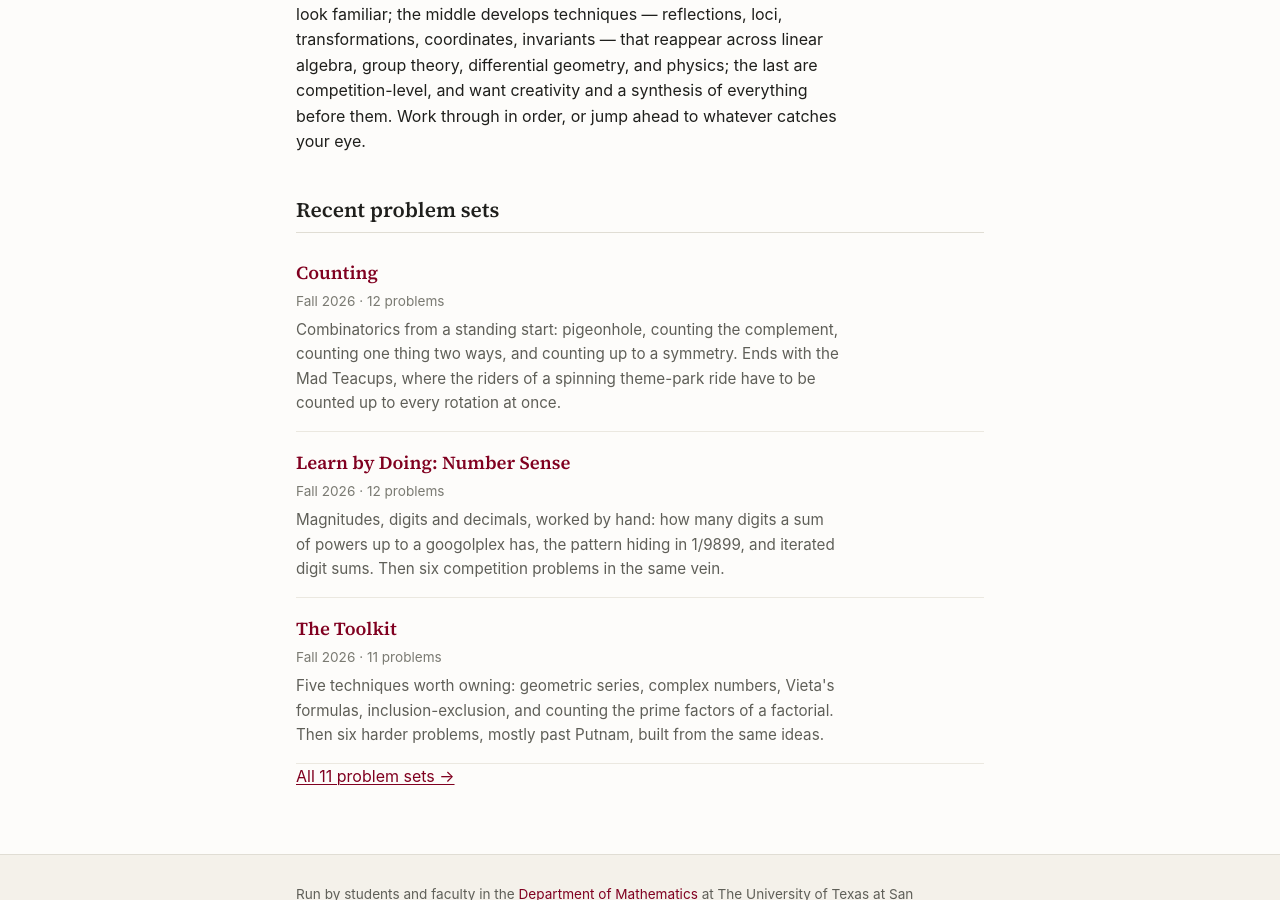
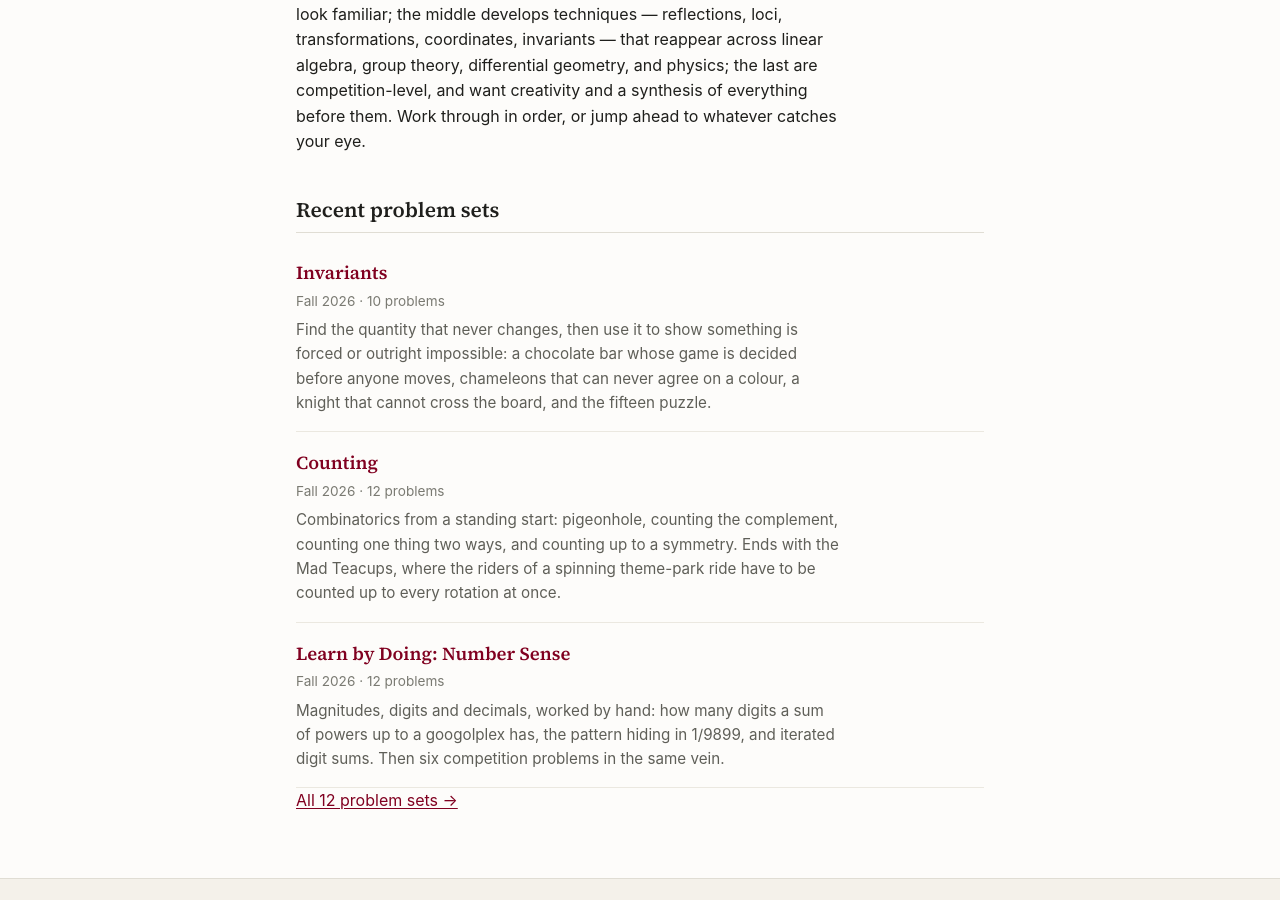
Before and after one commit to eduenez/psclub, a Jekyll site: the page built from index.md, in a window 1280 px wide and 900 px high, scrolled down 1197 px. Built offline with Jekyll 4.4.1, drawn with Linux system fonts in a browser that asks for light colours.

Commit message:
Publish the Invariants set; fix the README's pre-push check
Fall 2026's fifth handout. Site is now 12 sets, 137 problems.

The README's "check before pushing" command could not work: check-build.sh
inspects the built site, so running it straight after check-pii.sh exits 1
with "no build at _site". It also omitted the Ruby pin, which matters --
CLAUDE.md records a CI failure caused by a newer local Ruby passing what CI
rejected. Both are fixed, and the sequence was run verbatim as a reader
would, start to finish, from a clean tree.

```diff
--- a/_data/sets.yml
+++ b/_data/sets.yml
@@ -1,6 +1,47 @@
 # GENERATED by bin/extract-problems.py — do not edit by hand.
 # Source: /Users/eduenez/repos/teaching/ProblemSolving/ProblemSetsPSC
 # Re-run the script after changing any .tex file.
+
+- slug: invariants
+  title: "Invariants"
+  term: "Fall 2026"
+  date: "2026-10-07"
+  source_tex: "Fall2026/invariants.tex"
+  count: 10
+  blurb: "Find the quantity that never changes, then use it to show something is forced or outright impossible: a chocolate bar whose game is decided before anyone moves, chameleons that can never agree on a colour, a knight that cannot cross the board, and the fifteen puzzle."
+  problems:
+    - title: "Breaking the Bar"
+      topic: "Invariants"
+      difficulty: "Easy"
+    - title: "The Chameleons"
+      topic: "Invariants"
+      difficulty: "Easy"
+    - title: "A Bean in the Can"
+      topic: "Invariants"
+      difficulty: "Easy"
+    - title: "The Blackboard"
+      topic: "Invariants"
+      difficulty: "Medium"
+    - title: "A Knight from Corner to Corner"
+      topic: "Coloring"
+      difficulty: "Medium"
+    - title: "Coins in a Line"
+      topic: "Invariants / Strategy"
+      difficulty: "Medium"
+    - title: "He Loves Me, He Loves Me Not"
+      topic: "Symmetry / Strategy"
+      difficulty: "Medium"
+    - title: "The Fifteen Puzzle"
+      topic: "Parity of Permutations"
+      difficulty: "Hard"
+    - title: "Red Squares, Black Squares"
+      topic: "Coloring / Invariants"
+      difficulty: "Medium"
+      source: "Putnam 2001 B1"
+    - title: "Pegs in a Row"
+      topic: "Invariants / Strategy"
+      difficulty: "Hard"
+      source: "Putnam 2020 B2"
 
 - slug: counting
   title: "Counting"
--- a/bin/extract-problems.py
+++ b/bin/extract-problems.py
@@ -37,6 +37,12 @@ if "--out" in sys.argv:
 # Order here is the order on /problems/. Newest term first.
 # A source may sit in a per-term subdirectory (Fall2026/toolkit.tex).
 SETS = [
+    dict(slug="invariants", source="Fall2026/invariants.tex",
+         title="Invariants", term="Fall 2026", date="2026-10-07",
+         blurb="Find the quantity that never changes, then use it to show something "
+               "is forced or outright impossible: a chocolate bar whose game is "
+               "decided before anyone moves, chameleons that can never agree on a "
+               "colour, a knight that cannot cross the board, and the fifteen puzzle."),
     dict(slug="counting", source="Fall2026/counting.tex",
          title="Counting", term="Fall 2026", date="2026-09-30",
          blurb="Combinatorics from a standing start: pigeonhole, counting the "
--- /dev/null
+++ b/problems/invariants.md
@@ -0,0 +1,8 @@
+---
+layout: set
+slug: invariants
+title: Invariants
+permalink: /problems/invariants/
+description: >-
+  Find the quantity that never changes, then use it to show something is forced or outright impossible: a chocolate bar whose game is decided before anyone moves, chameleons that can never agree on a colour, a knight that cannot cross the board, and the fifteen puzzle.
+---
```
Also changed, not shown: CLAUDE.md (+1 -1 lines), README.md, 2 other files.
